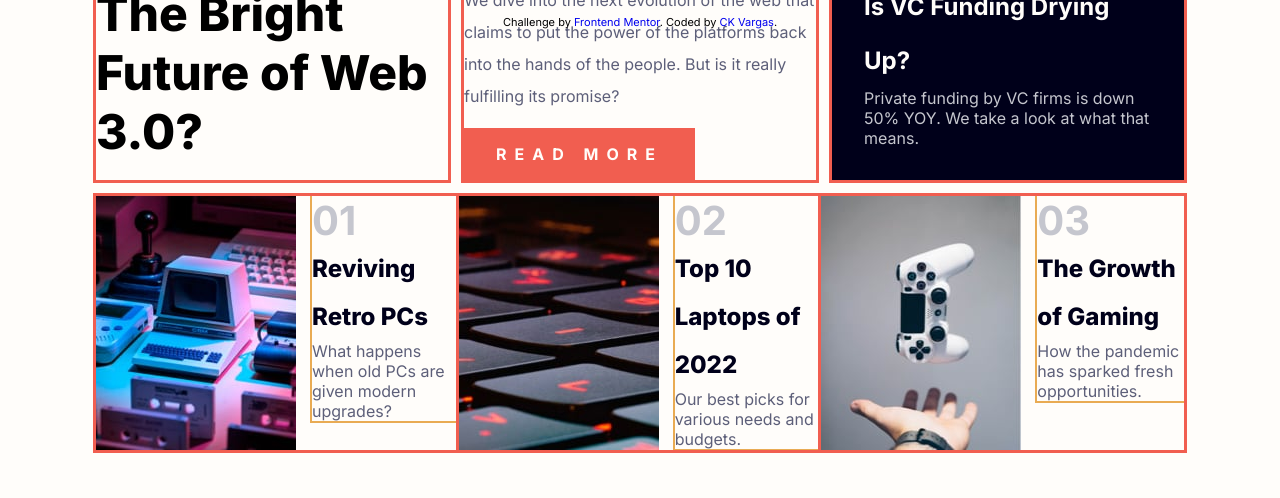
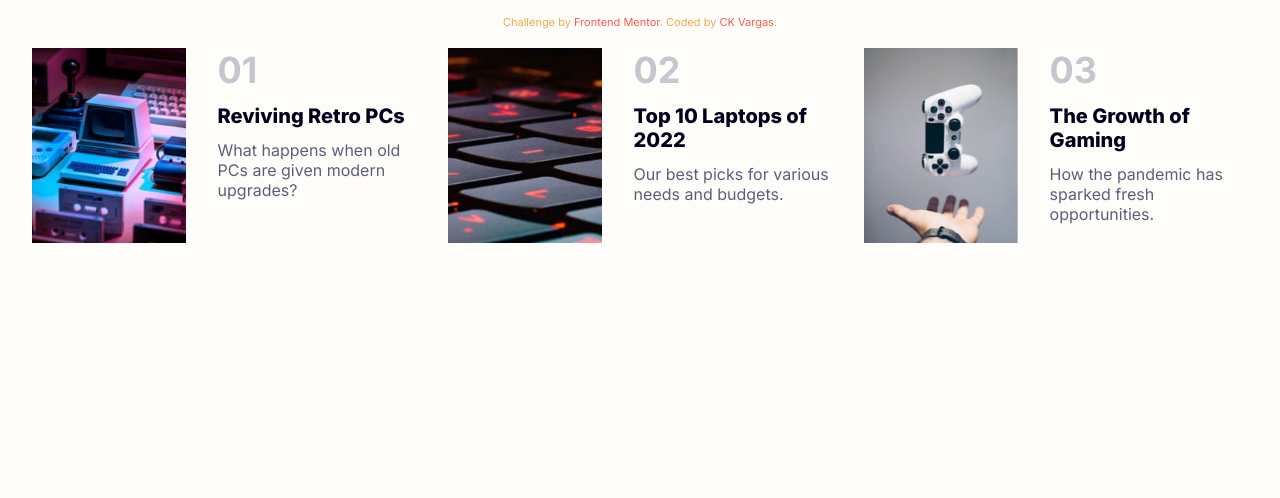
Before and after one commit to devCKVargas/news-homepage-challenge, a plain HTML site: page index.html in a window 1280 px wide. Shown: the part 771-1269 px from the top of the page. After the commit the page ends 1062 px from the top, so only its background shows below. Drawn offline with Linux system fonts and the light colour scheme.

Commit message:
To do: Navbar Menu + container media queries

```diff
--- a/css/reset.css
+++ b/css/reset.css
@@ -28,7 +28,7 @@ body {
     5. Improve text rendering
   */
 body {
-	line-height: 1.5;
+	line-height: 1.3;
 	-webkit-font-smoothing: antialiased;
 }
 
--- a/css/style.css
+++ b/css/style.css
@@ -1,5 +1,7 @@
 /* global css ========== */
-
+* {
+	transition: all ease 0.2s;
+}
 li {
 	list-style: none;
 }
@@ -11,7 +13,25 @@ a {
 body {
 	font: 16px var(--ff-primary);
 	background: var(--clr-neutral-100);
-	padding: 2rem;
+	padding: 1rem;
+}
+
+/* attribution ========== */
+
+.attribution {
+	position: fixed;
+	left: 0;
+	bottom: 0;
+	width: 100%;
+	text-align: center;
+	font-weight: var(--fw-normal);
+	font-size: 11px;
+	padding-inline: 3rem;
+	color: var(--clr-accent-orange);
+}
+
+.attribution a {
+	color: var(--clr-accent-red);
 }
 
 /* navbar ========== */
@@ -38,7 +58,7 @@ body {
 haha.opened {
 	display: flex;
 	flex-direction: column;
-	gap: 1.5rem;
+	gap: 2rem;
 	width: 80vw;
 	height: 100vh;
 	position: fixed;
@@ -60,7 +80,7 @@ haha.opened {
 	color: var(--clr-accent-red);
 }
 
-@media (min-width: 50rem) {
+@media (min-width: 62rem) {
 	.nav-menu-button {
 		display: none;
 	}
@@ -87,34 +107,23 @@ haha.opened {
 	}
 }
 
-/* footer ========== */
-
-.footer {
-	position: fixed;
-	left: 0;
-	bottom: 0;
-	width: 100%;
-	text-align: center;
-	font-weight: var(--fw-normal);
-	font-size: 11px;
-	padding-inline: 3rem;
+/* spacing ========= */
+.container {
+	max-width: 1440px;
+	margin-inline: auto;
 }
 
-/* end of global css ========== */
-
-/* spacing ========= */
-.main--wrapper > *,
+.main--heading--text,
+.heading--img--container,
 .main--paragraph--text {
-	margin-bottom: 2rem;
+	margin-bottom: 3rem;
 }
-
 .cta,
 .aside--wrapper {
-	margin-bottom: 6rem;
+	margin-bottom: 5rem;
 }
 
 /* main ========== */
-
 .heading--img {
 	margin-inline: auto;
 	height: 100%;
@@ -165,7 +174,7 @@ haha.opened {
 }
 
 .news--title {
-	line-height: 2.25;
+	margin-bottom: 1rem;
 }
 
 .news--title a {
@@ -177,6 +186,7 @@ haha.opened {
 }
 
 .news--description {
+	line-height: 1.75;
 	color: var(--clr-neutral-200);
 }
 
@@ -198,30 +208,37 @@ haha.opened {
 
 /* trending articles | footer ========== */
 
+.trending--article--container {
+	gap: 2rem;
+}
+
 .trending--article--column {
 	display: flex;
-	gap: 1rem;
+	gap: 2rem;
 	margin-bottom: 3rem;
 }
 
-.trending--img-container {
+.trending--img--container {
+	-o-object-fit: cover;
+	object-fit: cover;
 }
 
 .trending--article {
-	/* outline: 2px solid var(--clr-accent-orange); */
-	/* flex-basis: 100%; */
-	flex: 1;
+	flex-basis: 100%;
+}
+
+.trending--article div {
+	margin-bottom: 0.75rem;
 }
 
 .trending--top {
 	color: var(--clr-neutral-200);
-	font: var(--fw-bold) 3rem var(--ff-primary);
+	font: var(--fw-bold) 2rem var(--ff-primary);
 }
 
 .trending--title a {
 	color: var(--clr-neutral-400);
-	font: var(--fw-bolder) 2rem var(--ff-primary);
-	line-height: 2;
+	font: var(--fw-bolder) 1.25rem var(--ff-primary);
 }
 
 .trending--title a:is(:hover, :focus-visible) {
@@ -230,33 +247,105 @@ haha.opened {
 
 .trending--description {
 	color: var(--clr-neutral-300);
-	font: var(--fw-normal) 1.5rem var(--ff-primary);
-	max-width: 24ch;
+	font: var(--fw-normal) 1rem var(--ff-primary);
+	/* max-width: 24ch; */
 }
 
-/* media query ========== */
+/*
+==========
+Media Queries
+==========
+*/
 
+/* Tablet size ========== */
 @media (min-width: 50rem) {
-	/* removes spacing */
-	.main--wrapper > * {
+	/* fixes spacing ========== */
+	body {
+		padding: 0 2rem;
+	}
+
+	/* main heading font-size ========== */
+	.main--heading--text {
+		font-size: 3.75rem;
+	}
+
+	/* layout ========== */
+
+	.main--wrapper {
+		display: grid;
+		grid-template-areas:
+			"image   image"
+			"heading cta"
+			"news    news"
+			"footer  footer";
+		-moz-column-gap: 2rem;
+		column-gap: 2rem;
+	}
+
+	.heading--img--container {
+		grid-area: image;
+	}
+
+	.main--heading {
+		grid-area: heading;
+	}
+
+	.aside--wrapper {
+		grid-area: news;
+	}
+
+	.trending--article--container {
+		grid-area: footer;
+	}
+
+	/* trending articles | footer ========== */
+	.trending--article--container {
+		display: flex;
+		flex-wrap: wrap;
+		justify-content: space-between;
+	}
+
+	.trending--article--column {
+		flex-basis: 45%;
+	}
+
+	.trending--img--container {
+		min-width: 40%;
+	}
+}
+
+/* end of Tablet size ========== */
+
+/* Desktop size ========== */
+
+@media (min-width: 73.125rem) {
+	/* spacing ========== */
+	.main--heading--text,
+	.heading--img--container,
+	.main--paragraph--text,
+	.cta,
+	.aside--wrapper {
 		margin-bottom: unset;
 	}
 
-	/* main wrapper */
 	.main--wrapper {
-		display: grid;
+		margin-bottom: 2rem;
+	}
+
+	/* main font-size ========== */
+	.main--heading--text {
+		font-size: 4rem;
+	}
+
+	/* main wrapper ========== */
+	.main--wrapper {
 		grid-template-columns: repeat(3, 1fr);
 		grid-template-rows: repeat(1, 1fr);
-		gap: 1rem;
+		gap: 2rem;
 		grid-template-areas:
 			"image image news"
 			"heading cta news"
 			"footer footer footer";
-	}
-
-	.main--wrapper > div,
-	.footer--wrapper > div {
-		outline: 3px solid var(--clr-accent-red);
 	}
 
 	.heading--img--container {
@@ -280,44 +369,35 @@ haha.opened {
 		margin-bottom: unset;
 	}
 
-	/* aside wrapper ========== */
+	/* news | aside wrapper ========== */
 	.aside--wrapper {
 		grid-area: news;
 	}
 
-	/* footer wrapper ========== */
-	.footer--wrapper {
+	/* trending articles | footer ========== */
+	.trending--article--container {
 		display: flex;
 		grid-area: footer;
 	}
 
-	.footer--wrapper > div {
+	.trending--article--container > article {
 		flex: 1;
 		align-items: flex-start;
 	}
 
-	.trending--article--column {
-		/* margin-bottom: unset; */
-	}
-
 	.trending--article {
-		outline: 2px solid var(--clr-accent-orange);
+		flex-basis: 100%;
 	}
 
 	.trending--top {
-		font-size: 2.5rem;
+		font-size: 2.25rem;
 	}
 
 	.trending--title a {
-		font-size: 1.5rem;
+		font-size: 1.25rem;
 	}
 
 	.trending--description {
 		font-size: 1rem;
 	}
 }
-@media (min-width: 62rem) {
-	body {
-		padding: 4rem 6rem;
-	}
-}
--- a/index.html
+++ b/index.html
@@ -5,18 +5,23 @@
     <meta charset="UTF-8">
     <meta name="viewport" content="width=device-width, initial-scale=1.0">
     <link rel="icon" type="image/png" sizes="32x32" href="./assets/images/favicon-32x32.png">
+
+    <!-- css -->
     <link rel="stylesheet" href="css/reset.css">
     <link rel="stylesheet" href="css/variable.css">
     <link rel="stylesheet" href="css/style.css">
+
+    <!-- fonts -->
     <link rel="preconnect" href="https://fonts.googleapis.com">
     <link rel="preconnect" href="https://fonts.gstatic.com" crossorigin>
     <link href="https://fonts.googleapis.com/css2?family=Inter:wght@400;700;800&display=swap" rel="stylesheet">
+
     <title>Frontend Mentor | News homepage</title>
   </head>
 
   <body>
     <header>
-      <nav class="navbar" id="navbar">
+      <nav class="navbar container" id="navbar">
         <div class="logo--container">
           <a href="#"><img src="/assets/images/logo.svg" alt="logo"></a>
         </div>
@@ -66,48 +71,45 @@
               </p>
             </article>
           </div>
-          <article id="trending" class="footer--wrapper trending--article--container">
-            <div class="trending--article--column">
-              <div class="trending--img--container"><img src="/assets/images/image-retro-pcs.jpg" class="trending--img"
-                  alt="...">
+        </div>
+      </div>
+    </main>
+    <footer id="trending" class="footer--wrapper trending--article--container container">
+      <article class="trending--article--column">
+        <div class="trending--img--container"><a href="#trending"><img src="/assets/images/image-retro-pcs.jpg"
+              class="trending--img" alt="..."></a>
         </div>
         <div class="trending--article">
           <div class="trending--top">01</div>
-                <div class="trending--title"><a href="#trending">Reviving Retro PCs</a>
-                  <div class="trending--description">What happens when old PCs are given modern upgrades?
+          <div class="trending--title"><a href="#trending">Reviving Retro PCs</a></div>
+          <div class="trending--description">What happens when old PCs are given modern upgrades?</div>
         </div>
-                </div>
-              </div>
-            </div>
-            <div class="trending--article--column">
-              <div class="trending--img--container"><img src="/assets/images/image-top-laptops.jpg"
-                  class="trending--img" alt="...">
+      </article>
+      <article class="trending--article--column">
+        <div class="trending--img--container"><a href="#trending"><img src="/assets/images/image-top-laptops.jpg"
+              class="trending--img" alt="..."></a>
         </div>
         <div class="trending--article">
           <div class="trending--top">02</div>
           <div class="trending--title"><a href="#trending">Top 10 Laptops of 2022</a></div>
           <div class="trending--description">Our best picks for various needs and budgets.</div>
         </div>
-            </div>
-            <div class="trending--article--column">
-              <div class="trending--img--container"><img src="/assets/images/image-gaming-growth.jpg"
-                  class="trending--img" alt="...">
+      </article>
+      <article class="trending--article--column">
+        <div class="trending--img--container"><a href="#trending"><img src="/assets/images/image-gaming-growth.jpg"
+              class="trending--img" alt="..."></a>
         </div>
         <div class="trending--article">
           <div class="trending--top">03</div>
           <div class="trending--title"><a href="#trending">The Growth of Gaming</a></div>
           <div class="trending--description">How the pandemic has sparked fresh opportunities.</div>
         </div>
-            </div>
       </article>
-        </div>
-      </div>
-    </main>
-
-    <footer class="footer attribution">
+    </footer>
+    <div class="attribution">
       Challenge by <a href="https://www.frontendmentor.io?ref=challenge" target="_blank">Frontend Mentor</a>.
       Coded by <a href="https://github.com/CKVargas/" target="_blank">CK Vargas</a>.
-    </footer>
+    </div>
   </body>
 
 </html>
```
Lines whose indentation alone changed are shown as unchanged.
